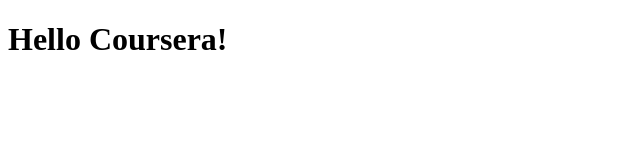
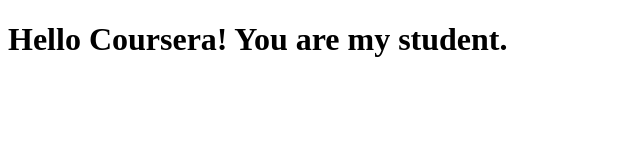
Before and after one commit to phorkjarth/coursera-example, a plain HTML site: page site/index.html in a window 1280 px wide. Shown: the whole page, without its empty margins (0-640 px from the left). Drawn offline with Linux system fonts and the light colour scheme.

Commit message:
added headen

```diff
--- a/site/index.html
+++ b/site/index.html
@@ -6,6 +6,6 @@
 	<title>Hello Coursera!</title>
 </head>
 <body>
-<h1>Hello Coursera!</h1>
+<h1>Hello Coursera! You are my student.</h1>
 </body>
 </html>
```
